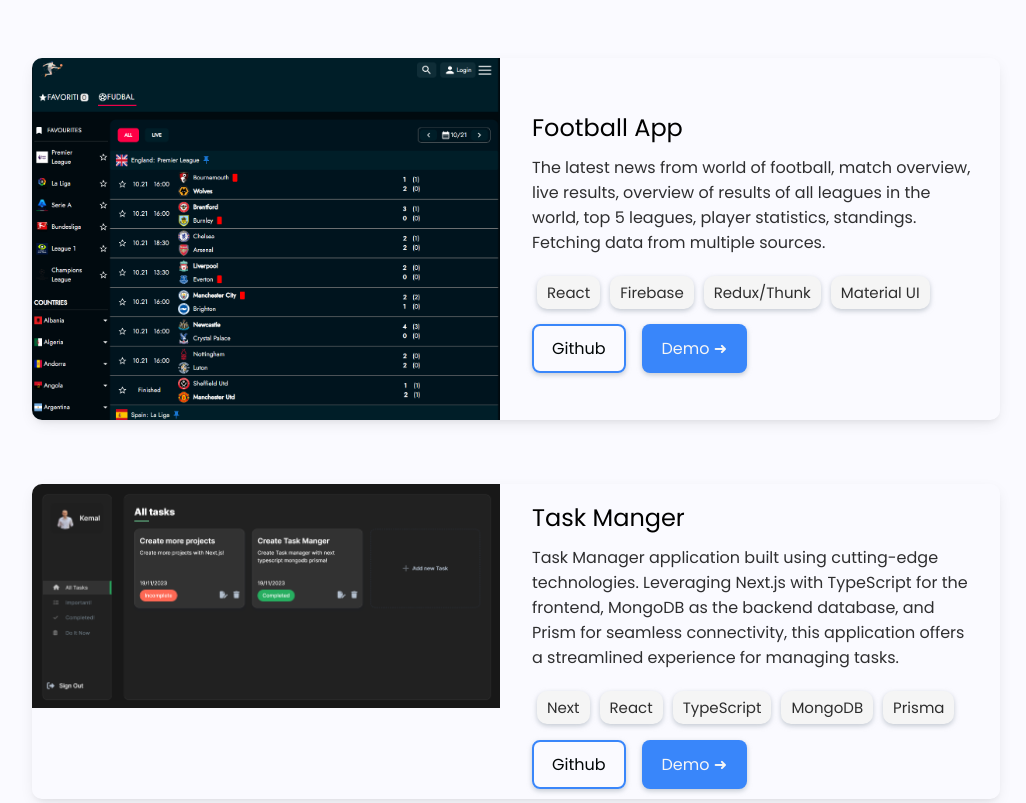
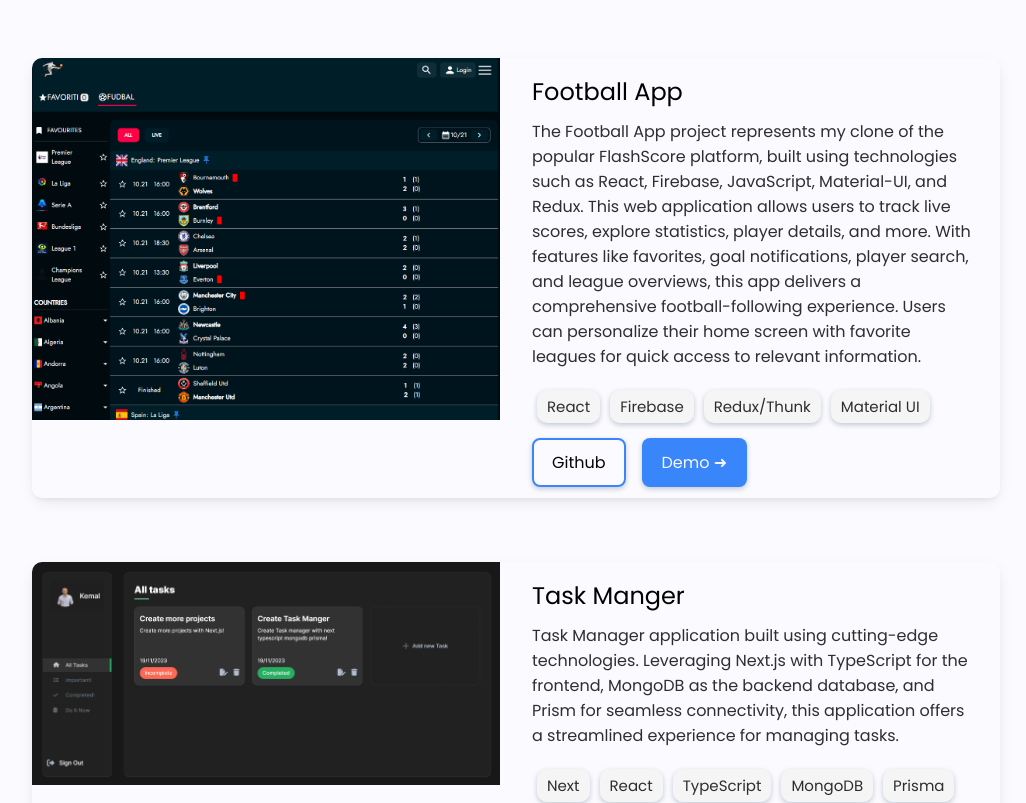
Before and after one commit to kemalkujovic/Portfolio, a React (Create React App) app: page / in a window 1280 px wide. Shown: the part 1013-1816 px from the top of the page, without its empty margins (124-1150 px from the left). Built offline with nearby package versions, Linux system fonts and the light colour scheme.

Commit message:
change description and add more skils

```diff
--- a/src/components/Hero/Hero.js
+++ b/src/components/Hero/Hero.js
@@ -45,7 +45,7 @@ function Hero() {
                     2000,
 
                     2000,
-                    "Uhh... you can scroll down to see my projects now...",
+                    "You can scroll down to see my projects now...",
                     300,
                     () => setShowScrollDown(true),
                   ]}
--- a/src/data/ProjectData.js
+++ b/src/data/ProjectData.js
@@ -4,7 +4,8 @@ export const ProjectList = [
     img: "/Football App.PNG",
     title: "Football App",
     description:
-      "The latest news from world of football, match overview, live results, overview of results of all leagues in the world, top 5 leagues, player statistics, standings. Fetching data from multiple sources.",
+      "The Football App project represents my clone of the popular FlashScore platform, built using technologies such as React, Firebase, JavaScript, Material-UI, and Redux. This web application allows users to track live scores, explore statistics, player details, and more. With features like favorites, goal notifications, player search, and league overviews, this app delivers a comprehensive football-following experience. Users can personalize their home screen with favorite leagues for quick access to relevant information.",
+
     tech_stack: ["React", "Firebase", "Redux/Thunk", "Material UI"],
     github_url: "https://github.com/kemalkujovic/Football-app",
     demo_url: "https://kk-livescoree.netlify.app",
@@ -74,6 +75,14 @@ export const stackList = [
     name: "Firebase",
   },
   {
+    img: "https://bizgiveworld.com/wp-content/uploads/2020/04/aws-logo.png",
+    name: "AWS",
+  },
+  {
+    img: "https://raw.githubusercontent.com/prisma/presskit/main/Assets/Prisma-DarkSymbol.svg",
+    name: "Prisma",
+  },
+  {
     img: "https://raw.githubusercontent.com/devicons/devicon/master/icons/html5/html5-original.svg",
     name: "HTML",
   },
```
